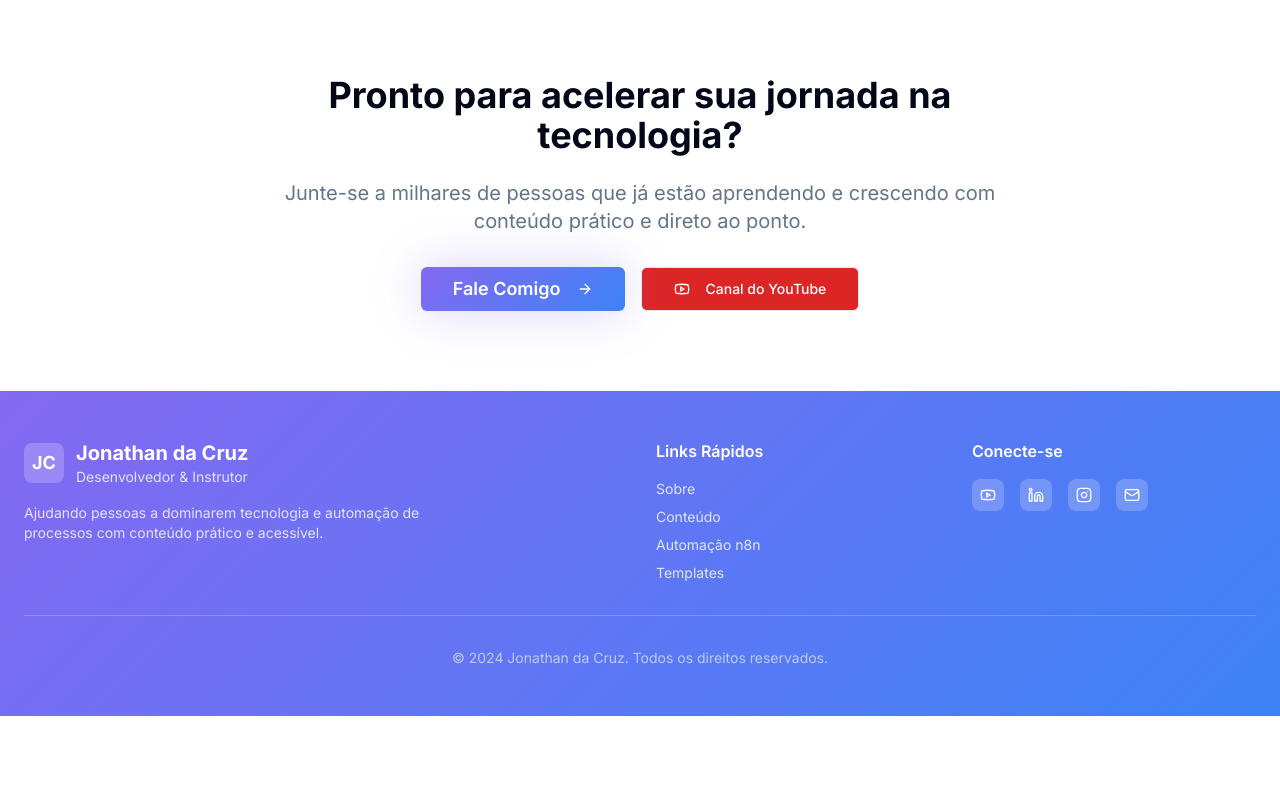
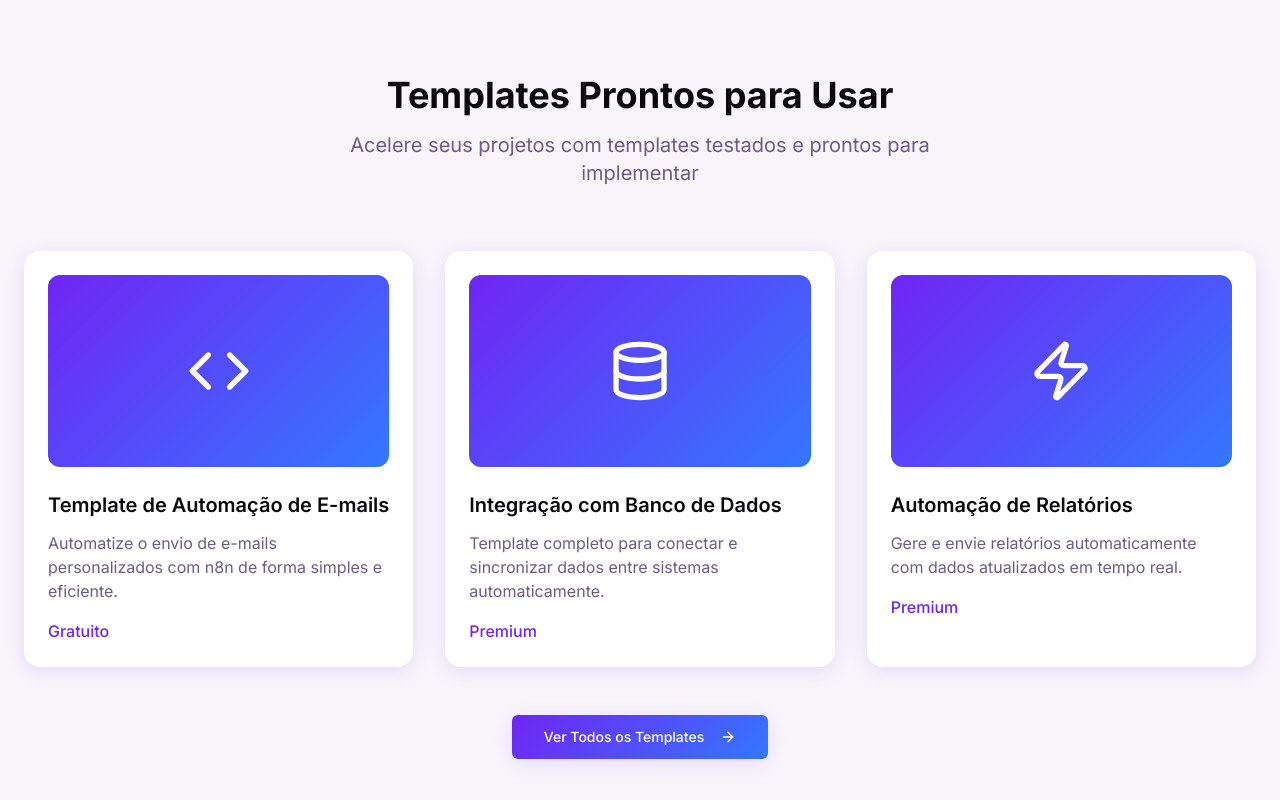
Before and after one commit to jonathandacruz/jonathancruz-automation-hub, a React (Vite) app: page / in a window 1280 px wide. Shown: the part 1520-2320 px from the top of the page. Before the commit the page ends 2236 px from the top, so only its background shows below. Built offline with nearby package versions, Linux system fonts and the light colour scheme.

Commit message:
Refactor: Update homepage and styling
- Replaced the hero image with a transparent background version.
- Added a section on the homepage to display template content or link to the templates page.
- Optimized color scheme for a more modern look and better contrast.

```diff
--- a/src/index.css
+++ b/src/index.css
@@ -11,23 +11,23 @@ All colors MUST be HSL.
 @layer base {
   :root {
     --background: 0 0% 100%;
-    --foreground: 222.2 84% 4.9%;
+    --foreground: 262 10% 4%;
 
-    /* Brand Colors - Purple/Blue Theme */
-    --brand-primary: 252 84% 68%;        /* Purple #8B5CF6 */
-    --brand-secondary: 217 91% 60%;      /* Blue #3B82F6 */
-    --brand-accent: 266 100% 71%;        /* Bright Purple #A855F7 */
-    --brand-muted: 252 30% 95%;          /* Light Purple background */
+    /* Brand Colors - Modern Purple/Blue Theme with Better Contrast */
+    --brand-primary: 262 90% 55%;        /* Rich Purple #7C3AED */
+    --brand-secondary: 220 100% 60%;     /* Blue #0099FF */
+    --brand-accent: 280 70% 65%;         /* Light Purple #A855F7 */
+    --brand-muted: 262 40% 97%;          /* Very light purple background */
 
-    /* Gradients */
-    --gradient-primary: linear-gradient(135deg, hsl(var(--brand-primary)), hsl(var(--brand-secondary)));
-    --gradient-hero: linear-gradient(135deg, hsl(252 84% 68%) 0%, hsl(217 91% 60%) 100%);
-    --gradient-card: linear-gradient(145deg, hsl(var(--background)) 0%, hsl(var(--brand-muted)) 100%);
+    /* Gradients with more vibrant colors */
+    --gradient-primary: linear-gradient(135deg, hsl(262 90% 55%), hsl(220 100% 60%));
+    --gradient-hero: linear-gradient(135deg, hsl(262 90% 55%) 0%, hsl(220 100% 60%) 100%);
+    --gradient-card: linear-gradient(145deg, hsl(0 0% 100%) 0%, hsl(262 40% 97%) 100%);
 
-    /* Shadows with brand colors */
-    --shadow-brand: 0 10px 40px -10px hsl(var(--brand-primary) / 0.3);
-    --shadow-elegant: 0 25px 50px -12px hsl(var(--brand-primary) / 0.25);
-    --shadow-glow: 0 0 50px hsl(var(--brand-primary) / 0.3);
+    /* Enhanced shadows with better contrast */
+    --shadow-brand: 0 4px 20px -2px hsl(262 90% 55% / 0.15);
+    --shadow-elegant: 0 20px 40px -5px hsl(262 90% 55% / 0.25);
+    --shadow-glow: 0 0 60px hsl(262 90% 55% / 0.4);
 
     /* Animation tokens */
     --transition-smooth: all 0.3s cubic-bezier(0.4, 0, 0.2, 1);
@@ -39,24 +39,24 @@ All colors MUST be HSL.
     --popover: 0 0% 100%;
     --popover-foreground: 222.2 84% 4.9%;
 
-    --primary: 222.2 47.4% 11.2%;
-    --primary-foreground: 210 40% 98%;
+    --primary: 262 90% 55%;
+    --primary-foreground: 0 0% 98%;
 
-    --secondary: 210 40% 96.1%;
-    --secondary-foreground: 222.2 47.4% 11.2%;
+    --secondary: 262 40% 96%;
+    --secondary-foreground: 262 10% 15%;
 
-    --muted: 210 40% 96.1%;
-    --muted-foreground: 215.4 16.3% 46.9%;
+    --muted: 262 40% 97%;
+    --muted-foreground: 262 20% 45%;
 
-    --accent: 210 40% 96.1%;
-    --accent-foreground: 222.2 47.4% 11.2%;
+    --accent: 262 40% 96%;
+    --accent-foreground: 262 10% 15%;
 
-    --destructive: 0 84.2% 60.2%;
-    --destructive-foreground: 210 40% 98%;
+    --destructive: 0 84% 60%;
+    --destructive-foreground: 0 0% 98%;
 
-    --border: 214.3 31.8% 91.4%;
-    --input: 214.3 31.8% 91.4%;
-    --ring: 222.2 84% 4.9%;
+    --border: 262 30% 88%;
+    --input: 262 30% 88%;
+    --ring: 262 90% 55%;
 
     --radius: 0.5rem;
 
@@ -78,33 +78,39 @@ All colors MUST be HSL.
   }
 
   .dark {
-    --background: 222.2 84% 4.9%;
-    --foreground: 210 40% 98%;
+    --background: 262 30% 4%;
+    --foreground: 0 0% 98%;
 
-    --card: 222.2 84% 4.9%;
-    --card-foreground: 210 40% 98%;
+    /* Dark mode brand colors with better visibility */
+    --brand-primary: 262 90% 70%;
+    --brand-secondary: 220 100% 70%;
+    --brand-accent: 280 70% 75%;
+    --brand-muted: 262 30% 8%;
 
-    --popover: 222.2 84% 4.9%;
-    --popover-foreground: 210 40% 98%;
+    --card: 262 30% 4%;
+    --card-foreground: 0 0% 98%;
 
-    --primary: 210 40% 98%;
-    --primary-foreground: 222.2 47.4% 11.2%;
+    --popover: 262 30% 4%;
+    --popover-foreground: 0 0% 98%;
 
-    --secondary: 217.2 32.6% 17.5%;
-    --secondary-foreground: 210 40% 98%;
+    --primary: 262 90% 70%;
+    --primary-foreground: 262 30% 4%;
 
-    --muted: 217.2 32.6% 17.5%;
-    --muted-foreground: 215 20.2% 65.1%;
+    --secondary: 262 20% 12%;
+    --secondary-foreground: 0 0% 98%;
 
-    --accent: 217.2 32.6% 17.5%;
-    --accent-foreground: 210 40% 98%;
+    --muted: 262 20% 12%;
+    --muted-foreground: 262 10% 65%;
 
-    --destructive: 0 62.8% 30.6%;
-    --destructive-foreground: 210 40% 98%;
+    --accent: 262 20% 12%;
+    --accent-foreground: 0 0% 98%;
 
-    --border: 217.2 32.6% 17.5%;
-    --input: 217.2 32.6% 17.5%;
-    --ring: 212.7 26.8% 83.9%;
+    --destructive: 0 75% 55%;
+    --destructive-foreground: 0 0% 98%;
+
+    --border: 262 20% 15%;
+    --input: 262 20% 15%;
+    --ring: 262 90% 70%;
     --sidebar-background: 240 5.9% 10%;
     --sidebar-foreground: 240 4.8% 95.9%;
     --sidebar-primary: 224.3 76.3% 48%;
--- a/src/pages/Home.tsx
+++ b/src/pages/Home.tsx
@@ -1,7 +1,7 @@
 import { Button } from "@/components/ui/button";
 import { Youtube, BookOpen, ArrowRight, Code, Database, Zap } from "lucide-react";
 import { Link } from "react-router-dom";
-const heroImage = "/lovable-uploads/ce80acb0-814b-4698-82bb-a4850f3d7bcc.png";
+const heroImage = "/lovable-uploads/e020e825-ba4b-4684-b062-79a26a4e1e23.png";
 
 const Home = () => {
   return (
@@ -150,6 +150,67 @@ const Home = () => {
         </div>
       </section>
 
+      {/* Templates Preview */}
+      <section className="py-20 bg-brand-muted">
+        <div className="container mx-auto px-4 lg:px-6">
+          <div className="text-center mb-16">
+            <h2 className="text-3xl lg:text-4xl font-bold mb-4">
+              Templates Prontos para Usar
+            </h2>
+            <p className="text-xl text-muted-foreground max-w-2xl mx-auto">
+              Acelere seus projetos com templates testados e prontos para implementar
+            </p>
+          </div>
+
+          <div className="grid grid-cols-1 md:grid-cols-2 lg:grid-cols-3 gap-8 mb-12">
+            {/* Template 1 */}
+            <div className="bg-white rounded-2xl p-6 shadow-brand hover:shadow-elegant transition-all duration-300 hover:transform hover:scale-105">
+              <div className="w-full h-48 bg-gradient-primary rounded-xl mb-6 flex items-center justify-center">
+                <Code className="h-16 w-16 text-white" />
+              </div>
+              <h3 className="text-xl font-semibold mb-3">Template de Automação de E-mails</h3>
+              <p className="text-muted-foreground mb-4">
+                Automatize o envio de e-mails personalizados com n8n de forma simples e eficiente.
+              </p>
+              <div className="text-brand-primary font-medium">Gratuito</div>
+            </div>
+
+            {/* Template 2 */}
+            <div className="bg-white rounded-2xl p-6 shadow-brand hover:shadow-elegant transition-all duration-300 hover:transform hover:scale-105">
+              <div className="w-full h-48 bg-gradient-primary rounded-xl mb-6 flex items-center justify-center">
+                <Database className="h-16 w-16 text-white" />
+              </div>
+              <h3 className="text-xl font-semibold mb-3">Integração com Banco de Dados</h3>
+              <p className="text-muted-foreground mb-4">
+                Template completo para conectar e sincronizar dados entre sistemas automaticamente.
+              </p>
+              <div className="text-brand-primary font-medium">Premium</div>
+            </div>
+
+            {/* Template 3 */}
+            <div className="bg-white rounded-2xl p-6 shadow-brand hover:shadow-elegant transition-all duration-300 hover:transform hover:scale-105">
+              <div className="w-full h-48 bg-gradient-primary rounded-xl mb-6 flex items-center justify-center">
+                <Zap className="h-16 w-16 text-white" />
+              </div>
+              <h3 className="text-xl font-semibold mb-3">Automação de Relatórios</h3>
+              <p className="text-muted-foreground mb-4">
+                Gere e envie relatórios automaticamente com dados atualizados em tempo real.
+              </p>
+              <div className="text-brand-primary font-medium">Premium</div>
+            </div>
+          </div>
+
+          <div className="text-center">
+            <Button variant="brand" size="lg" asChild>
+              <Link to="/templates">
+                Ver Todos os Templates
+                <ArrowRight className="ml-2 h-5 w-5" />
+              </Link>
+            </Button>
+          </div>
+        </div>
+      </section>
+
       {/* CTA Section */}
       <section className="py-20">
         <div className="container mx-auto px-4 lg:px-6 text-center">
```
Also changed, not shown: public/lovable-uploads/e020e825-ba4b-4684-b062-79a26a4e1e23.png (added).
